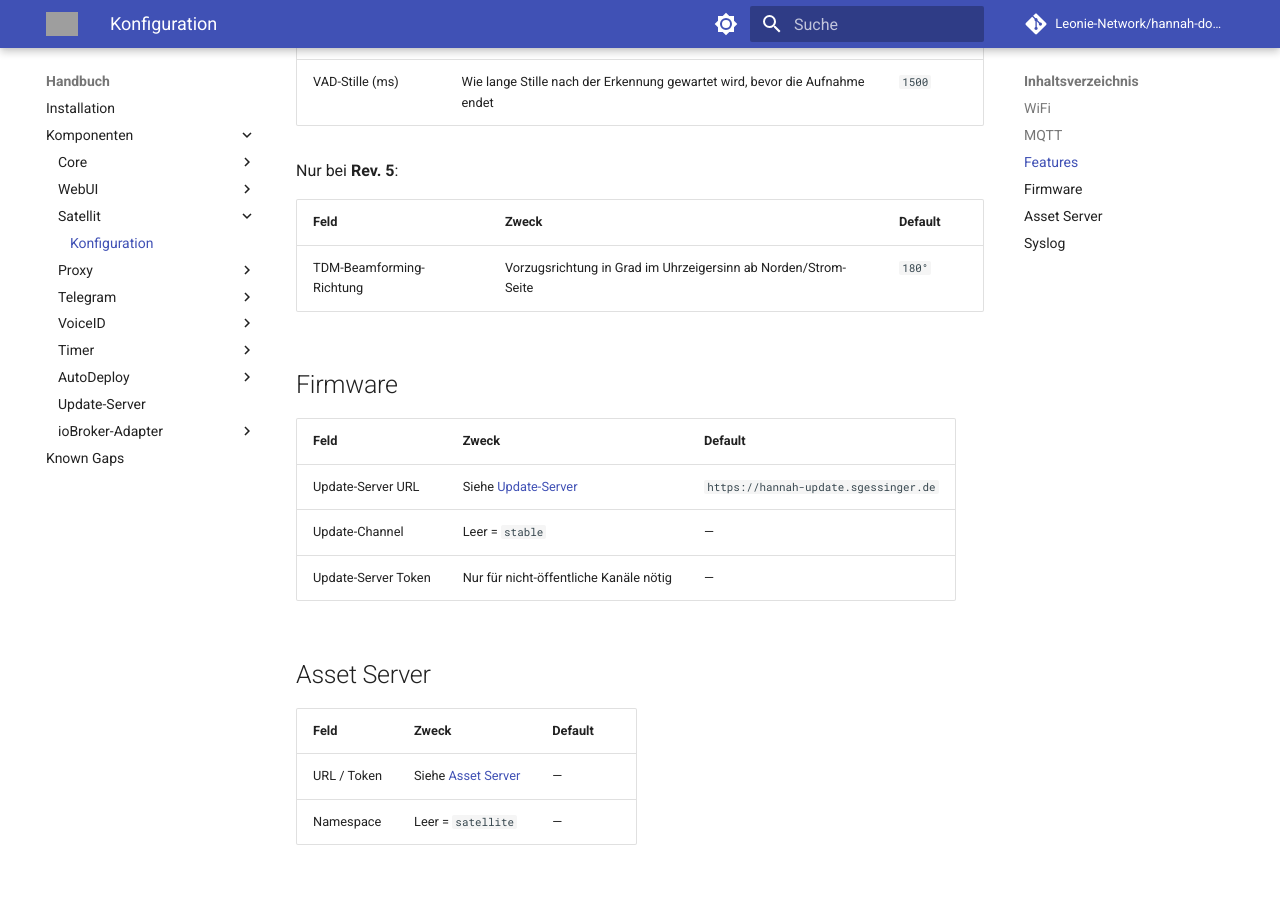
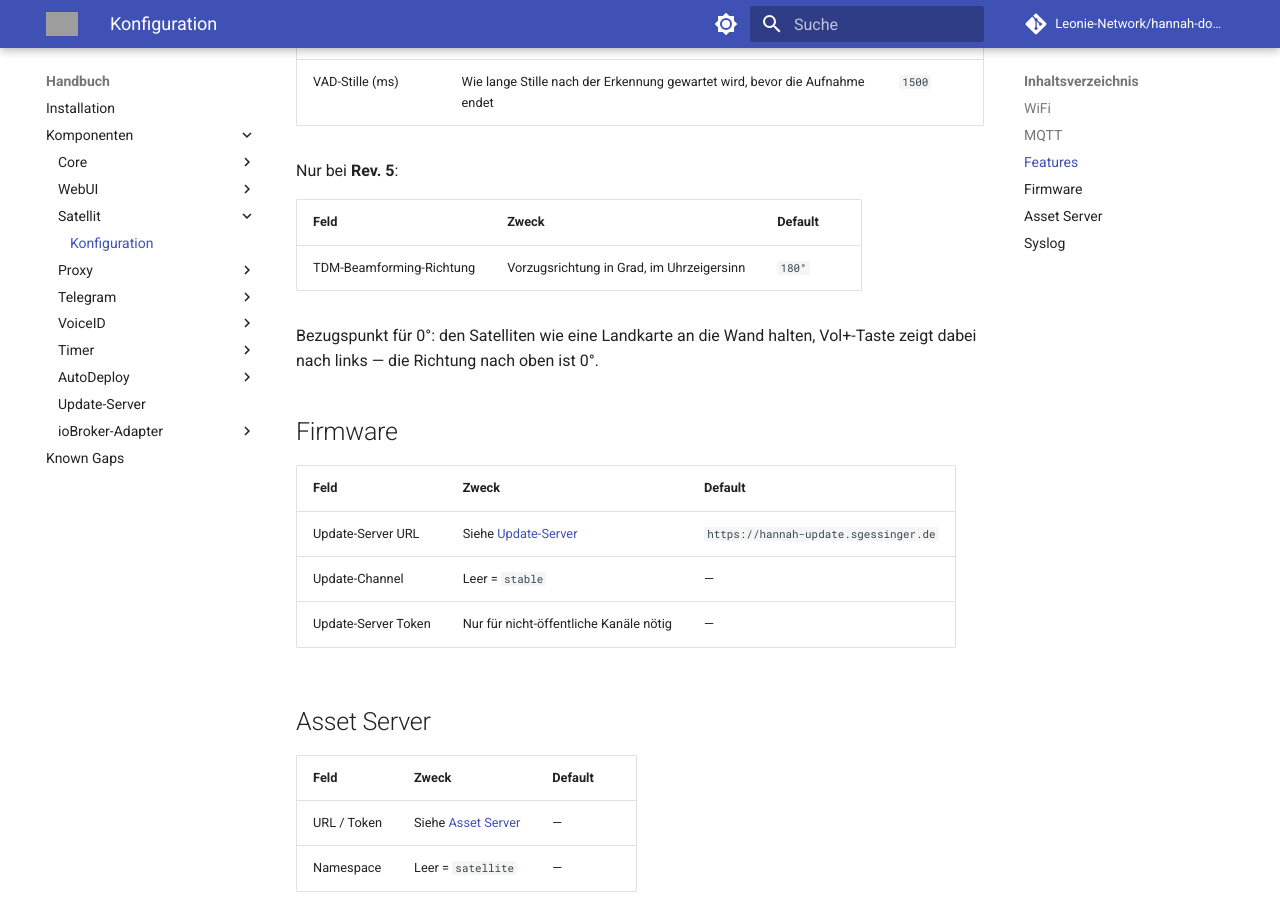
Before and after one commit to Leonie-Network/hannah-docs, an MkDocs documentation site: the page built from docs/components/satellite/configuration.md, in a window 1280 px wide and 900 px high, scrolled down 935 px. Built offline with MkDocs 1.6.1 and Material for MkDocs 9.7.7, drawn with Linux system fonts in a browser that asks for light colours; comment, search, counter and statistics services are not loaded; grey boxes are pictures that could not be loaded.

Commit message:
docs: clarify TDM beamforming direction reference point
The literal UI text ("ab Norden/Strom-Seite") doesn't work for Rev5 - no
fixed power-side connector there (cable soldered on manually). Replaced
with the actual physical reference: hold the satellite like a wall map
with Vol+ pointing left, up is 0°.

```diff
--- a/docs/components/satellite/configuration.md
+++ b/docs/components/satellite/configuration.md
@@ -30,7 +30,10 @@ Nur bei **Rev. 5**:
 
 | Feld | Zweck | Default |
 |---|---|---|
-| TDM-Beamforming-Richtung | Vorzugsrichtung in Grad im Uhrzeigersinn ab Norden/Strom-Seite | `180°` |
+| TDM-Beamforming-Richtung | Vorzugsrichtung in Grad, im Uhrzeigersinn | `180°` |
+
+Bezugspunkt für 0°: den Satelliten wie eine Landkarte an die Wand halten, Vol+-Taste
+zeigt dabei nach links — die Richtung nach oben ist 0°.
 
 ## Firmware
 
```
